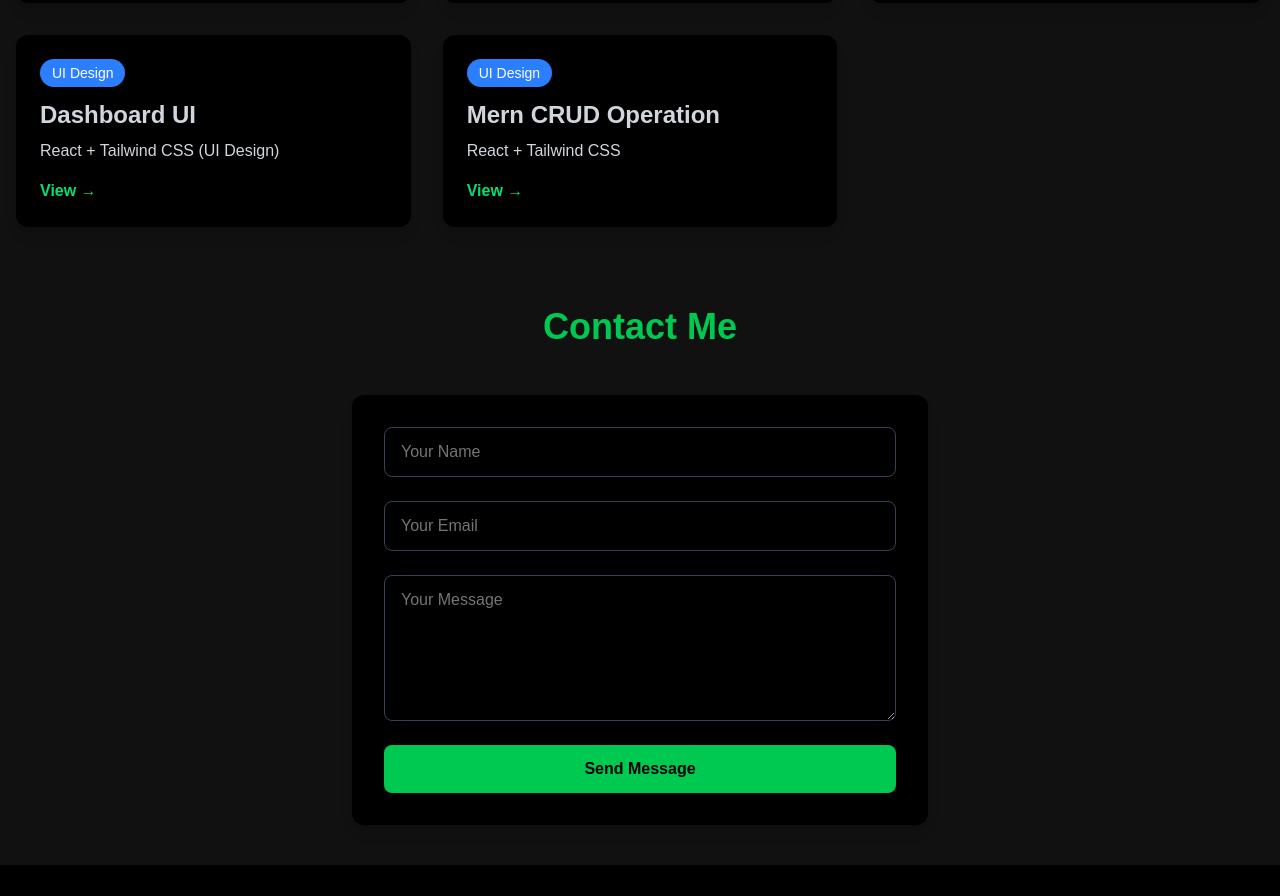
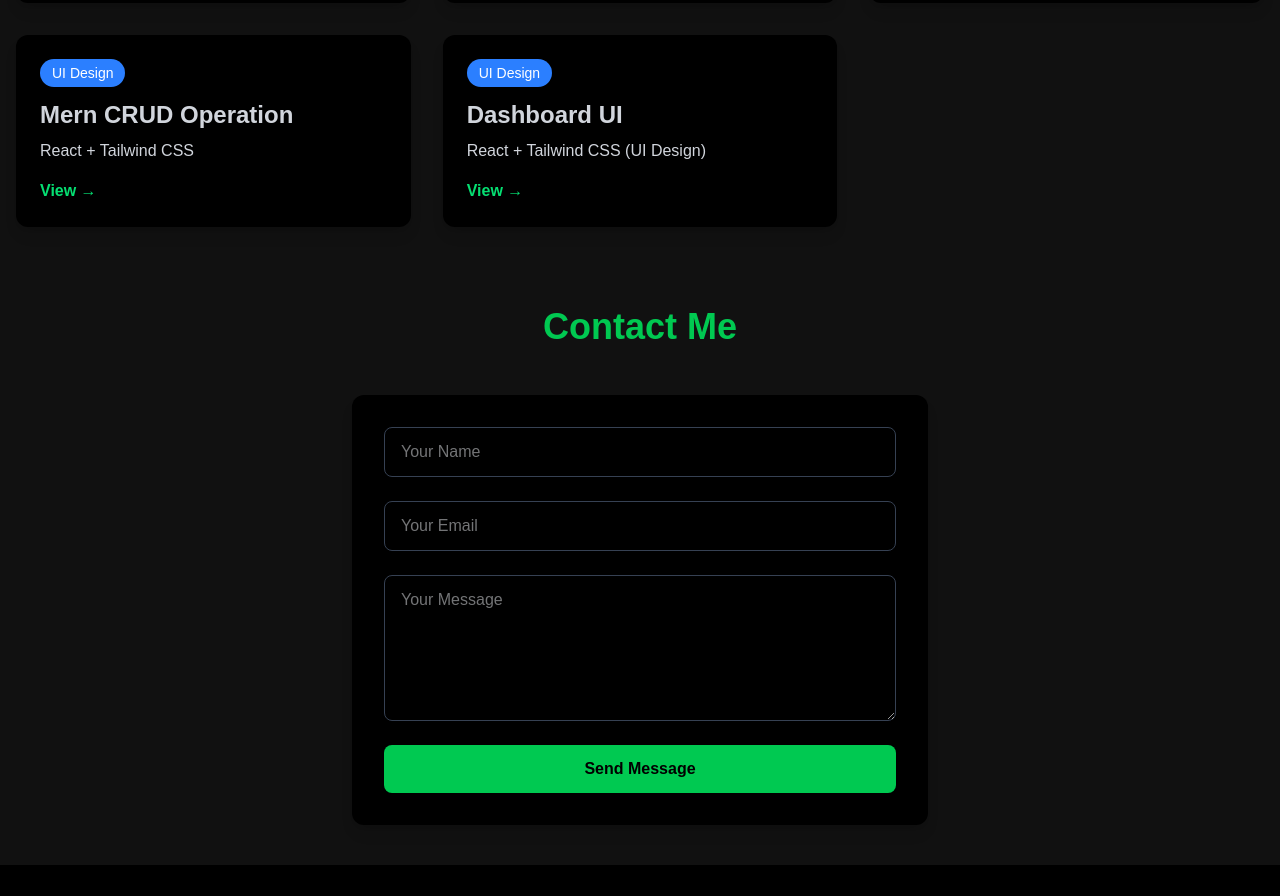
Before and after one commit to Rajatchauhan9690/rajatPortfolio, a React (Vite) app: page / in a window 1280 px wide. Shown: the part 2841-3737 px from the top of the page. Built offline with nearby package versions, Linux system fonts and the light colour scheme.

Commit message:
add new crud project link

```diff
--- a/src/components/Projects.jsx
+++ b/src/components/Projects.jsx
@@ -20,18 +20,17 @@ const projects = [
     link: "https://naukri-portal-plum.vercel.app",
     type: "project",
   },
-
+  {
+    name: "Mern CRUD Operation ",
+    desc: "React + Tailwind CSS ",
+    link: "https://crud-operation-blond.vercel.app",
+    type: "ui",
+  },
   // UI Projects 👇
   {
     name: "Dashboard UI",
     desc: "React + Tailwind CSS (UI Design)",
     link: "https://company-portel.vercel.app",
-    type: "ui",
-  },
-  {
-    name: "Mern CRUD Operation ",
-    desc: "React + Tailwind CSS ",
-    link: "https://crud-operation-blond.vercel.app",
     type: "ui",
   },
 ];
```
